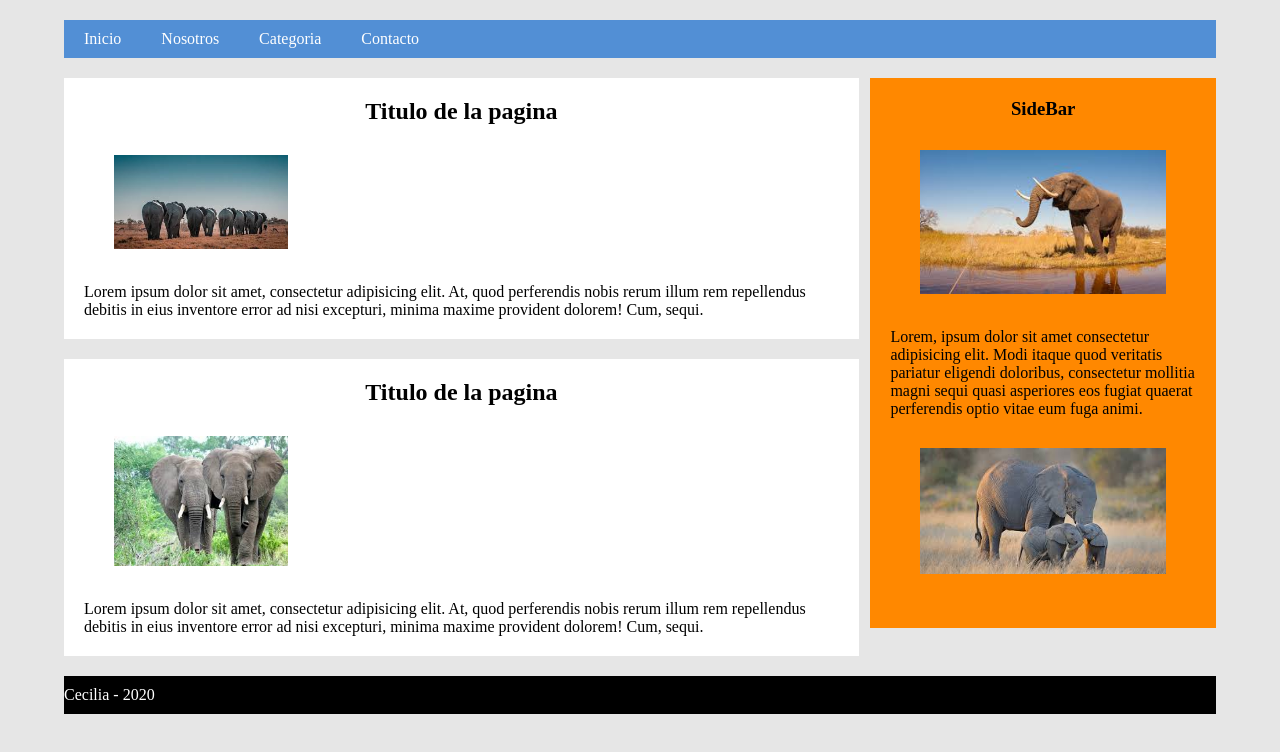
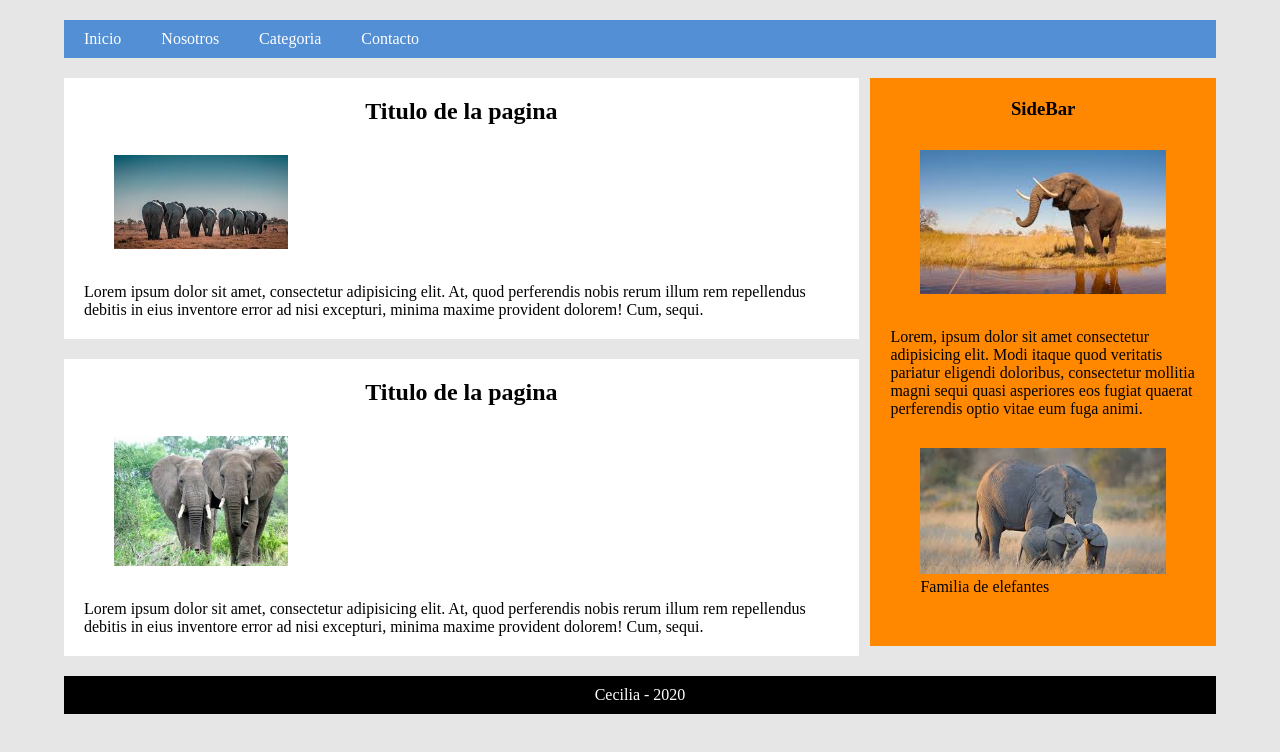
Before and after one commit to ceciliarr/Layout, a plain HTML site: page index.html in a window 1280 px wide. Drawn offline with Linux system fonts and the light colour scheme.

Commit message:
arreglo de estilos terminados

```diff
--- a/css/style.css
+++ b/css/style.css
@@ -65,6 +65,7 @@ footer{
     color: #ffffff;
     clear: both;
     padding: 10px 0;
+    text-align: center;
 }
 
 figure{
--- a/index.html
+++ b/index.html
@@ -46,6 +46,9 @@
 
             <figure>
                 <img src="./img/elefante4.jpg" alt="elefante4" width="100%">
+                <figcaption>
+                    Familia de elefantes
+                </figcaption>
 
             </figure>
         </aside>
```
